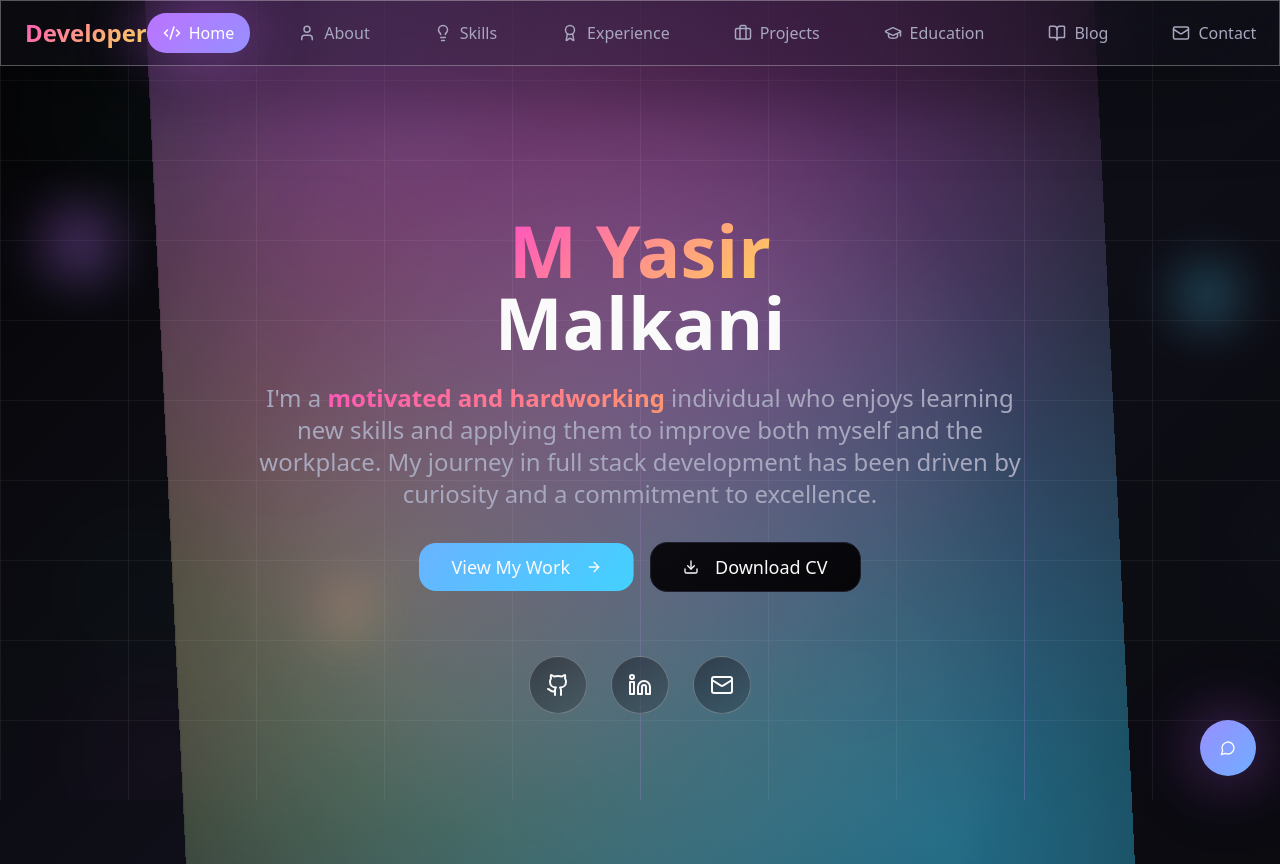
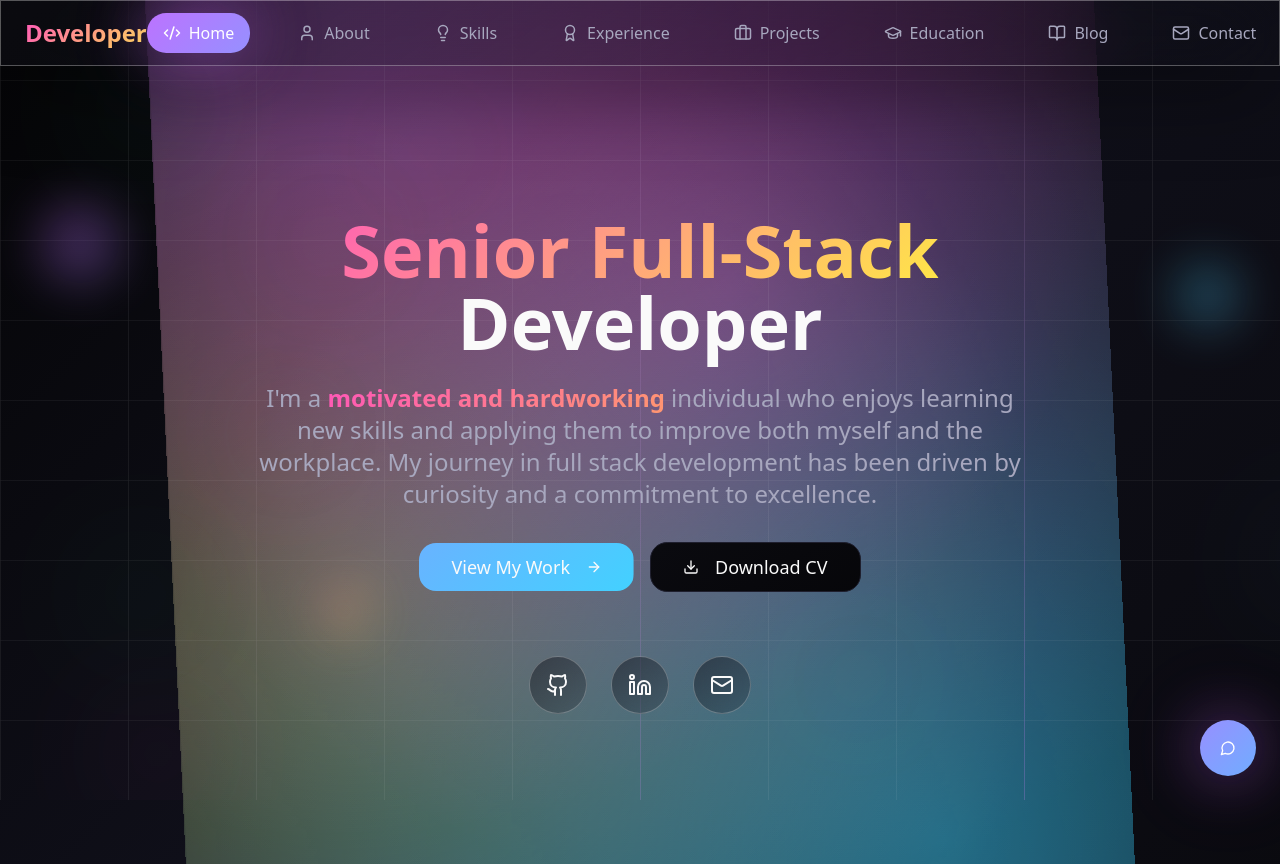
Before and after one commit to Arismy/Reuse-website, a React (Vite) app: page / in a window 1280 px wide. Built offline with nearby package versions, Linux system fonts and the light colour scheme; the HTML template or start-up script is replaced by a standard one.

Commit message:
Update Home.tsx

```diff
--- a/src/pages/Home.tsx
+++ b/src/pages/Home.tsx
@@ -10,9 +10,9 @@ const Home = () => {
           {/* Hero Content */}
           <div className="space-y-6">
             <h1 className="text-5xl md:text-7xl font-bold">
-              <span className="gradient-text">M Yasir</span>
+              <span className="gradient-text">Senior Full-Stack </span>
               <br />
-              <span className="text-foreground">Malkani</span>
+              <span className="text-foreground">Developer</span>
             </h1>
 
             <p className="text-xl md:text-2xl text-muted-foreground max-w-3xl mx-auto leading-relaxed">
```
